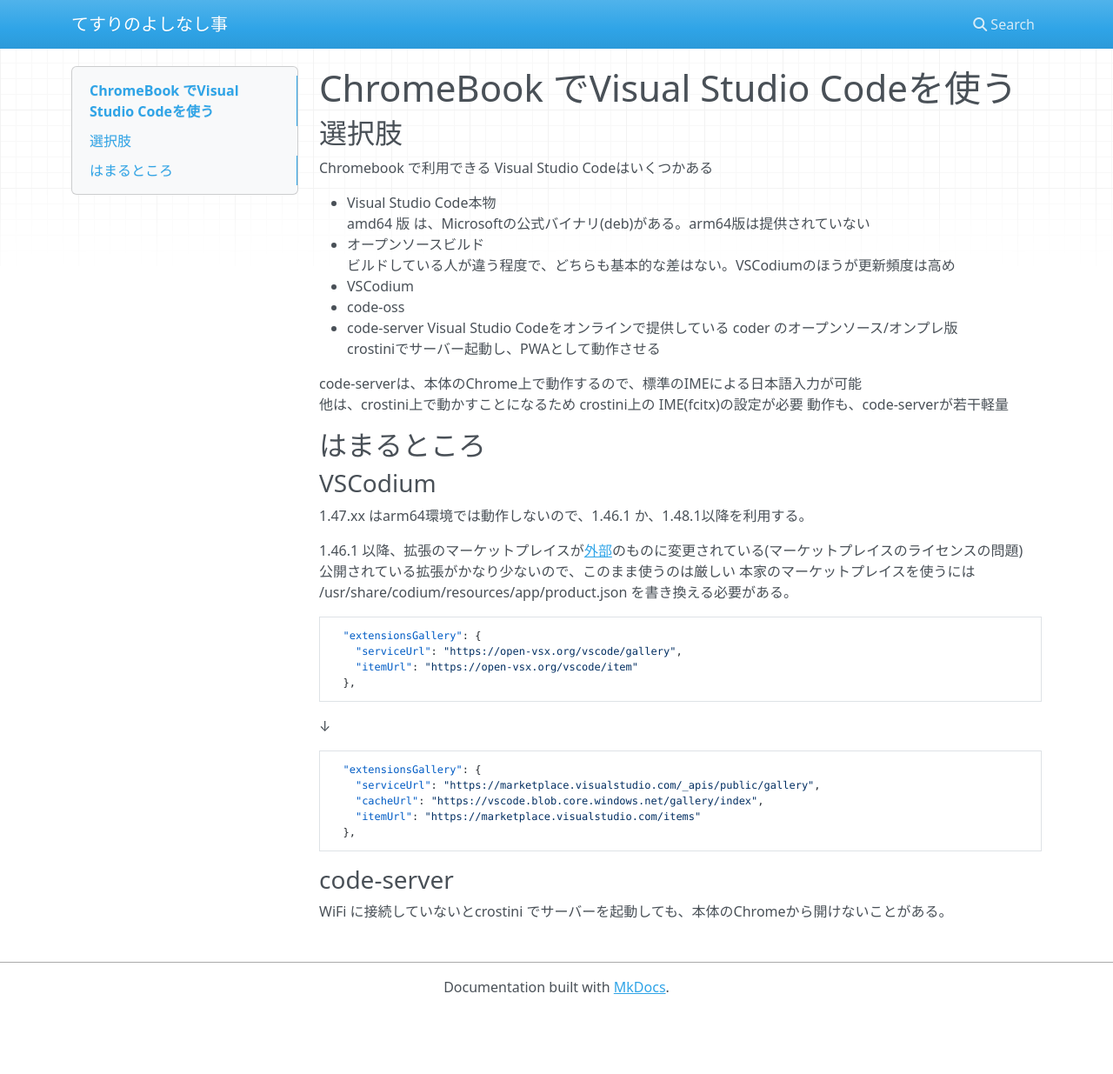
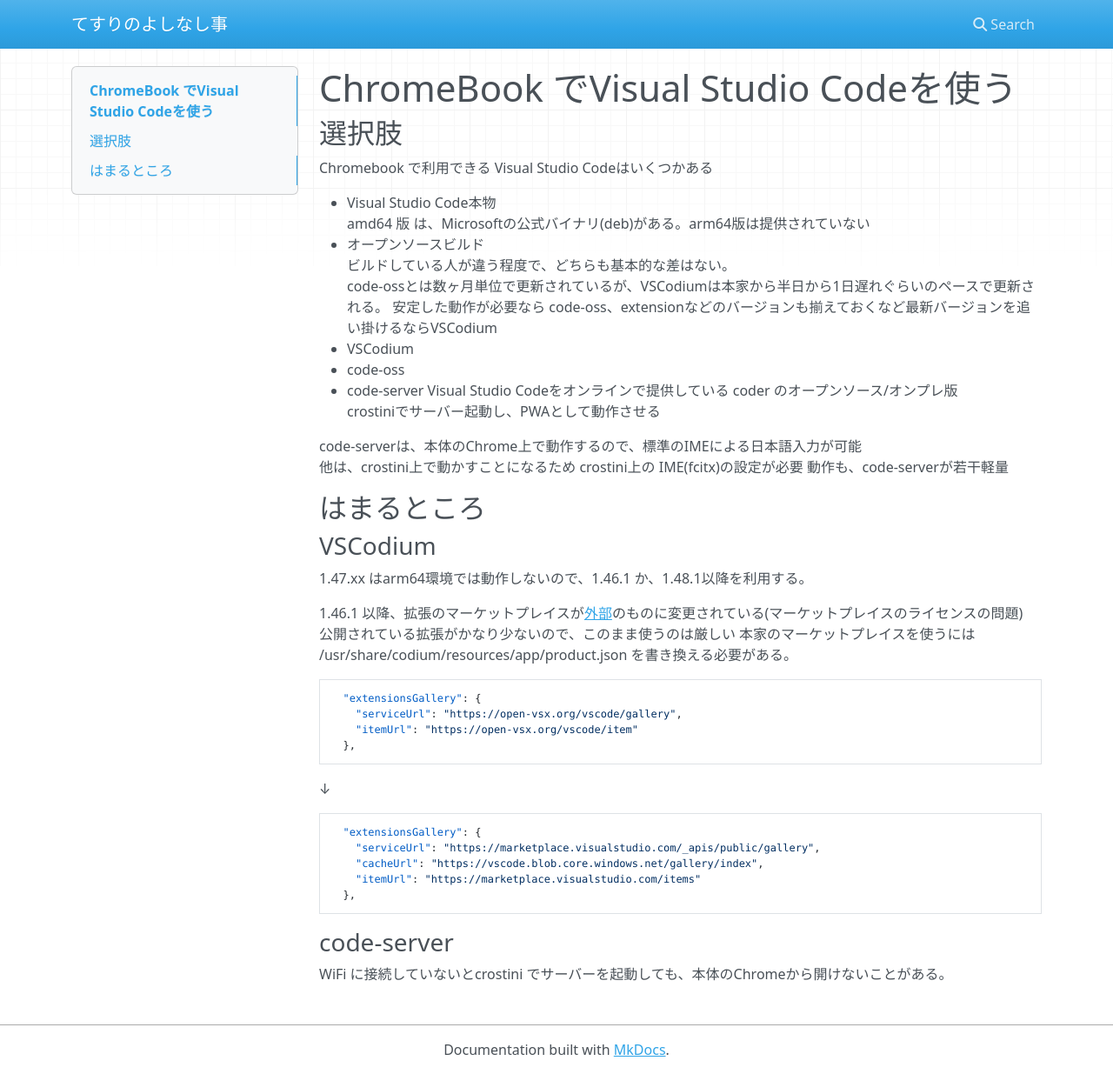
Before and after one commit to tesurijp/tesurijp.github.io, an MkDocs documentation site: the page built from docs/Chromebook/VSCode.md, in a window 1280 px wide and 1235 px high. Shown: the whole window at 87% size. Built offline with MkDocs 1.6.1, drawn with Linux system fonts in a browser that asks for light colours; nearby versions of some CDN libraries.

Commit message:
Update VSCode.md

```diff
--- a/docs/Chromebook/VSCode.md
+++ b/docs/Chromebook/VSCode.md
@@ -7,7 +7,9 @@
 - Visual Studio Code本物
   amd64 版 は、Microsoftの公式バイナリ(deb)がある。arm64版は提供されていない
 - オープンソースビルド
-  ビルドしている人が違う程度で、どちらも基本的な差はない。VSCodiumのほうが更新頻度は高め
+  ビルドしている人が違う程度で、どちらも基本的な差はない。
+  code-ossとは数ヶ月単位で更新されているが、VSCodiumは本家から半日から1日遅れぐらいのペースで更新される。
+  安定した動作が必要なら code-oss、extensionなどのバージョンも揃えておくなど最新バージョンを追い掛けるならVSCodium
   - VSCodium
   - code-oss
 - code-server
```
